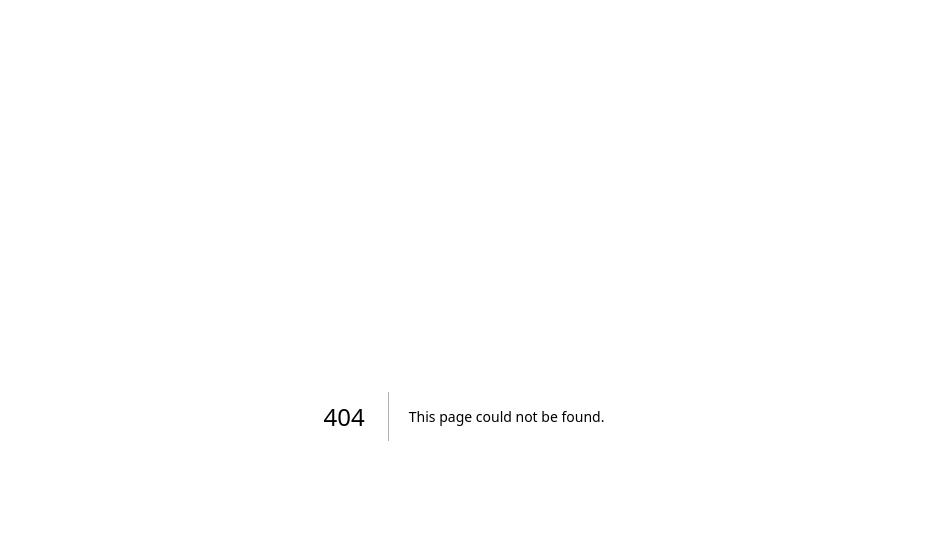
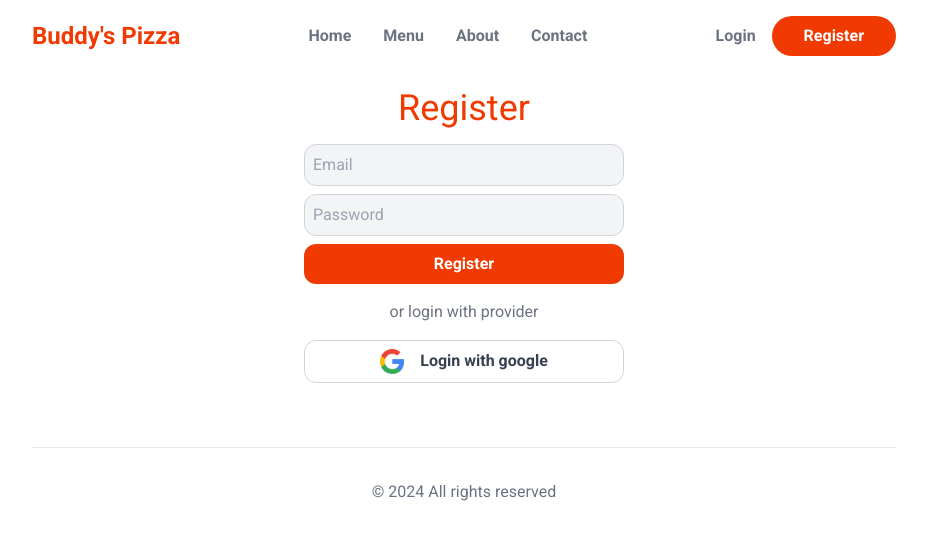
Before and after one commit to codernivas/Buddy-s-Pizza, a Next.js app: page /register in a window 1280 px wide. Before the commit this address had no page. Shown: the top 540 px of the page, without its empty margins (176-1103 px from the left). Built offline with nearby package versions, Linux system fonts and the light colour scheme.

Commit message:
Register page layout

```diff
--- a/src/app/layout.js
+++ b/src/app/layout.js
@@ -1,5 +1,6 @@
 import { Roboto } from "next/font/google";
 import "./globals.css";
+import Header from "@/components/layout/Header";
 
 const roboto = Roboto({ subsets: ["latin"] , weight:['400','500','700']});
 
@@ -13,8 +14,11 @@ export default function RootLayout({ children }) {
     <html lang="en">
       <body className={roboto.className}>
       <main className="max-w-4xl mx-auto p-4">
+      <Header/>
       {children}
-
+      <footer className="border-t p-8 text-center text-gray-500 mt-16">
+      &copy; 2024 All rights reserved
+      </footer>
       </main>
 
       </body>
--- a/src/app/page.js
+++ b/src/app/page.js
@@ -1,4 +1,3 @@
-import Header from "@/components/layout/Header"
 import Hero from "@/components/layout/Hero"
 import HomeMenu from "@/components/layout/HomeMenu"
 import SectionHeaders from "@/components/layout/SectionHeaders"
@@ -6,7 +5,6 @@ import SectionHeaders from "@/components/layout/SectionHeaders"
 export default function Home() {
   return (
     <>
-      <Header />
       <Hero />
       <HomeMenu />
       <section className="text-center my-16">
@@ -49,6 +47,7 @@ export default function Home() {
           </a>
         </div>
       </section>
+
     </>
   )
 }
--- /dev/null
+++ b/src/app/register/page.js
@@ -0,0 +1,21 @@
+import Image from "next/image"
+
+export default function RegisterPage() {
+  return (
+    <section className="mt-8">
+      <h1 className="text-center text-primary text-4xl mb-4">Register</h1>
+      <form className="block max-w-xs mx-auto">
+        <input type="email" placeholder="Email" />
+        <input type="password" placeholder="Password" />
+        <button type="submit"> Register</button>
+        <div className="my-4 text-center text-gray-500">
+          or login with provider
+        </div>
+        <button className="flex gap-4 justify-center">
+          <Image src={"/google.png"} alt={""} width={24} height={24} />
+          Login with google
+        </button>
+      </form>
+    </section>
+  )
+}
--- a/src/components/layout/Header.js
+++ b/src/components/layout/Header.js
@@ -1,21 +1,26 @@
 import Link from "next/link"
 
 export default function Header() {
-    return(
+  return (
     <header className="flex items-center justify-between">
-        <Link href="" className="text-primary font-semibold text-2xl">
+      <Link href="/" className="text-primary font-semibold text-2xl">
         Buddy&apos;s Pizza
       </Link>
       <nav className="flex items-center gap-8 text-gray-500 font-semibold">
-          <Link href={""}>Home</Link>
+        <Link href={"/"}>Home</Link>
         <Link href={""}>Menu</Link>
         <Link href={""}>About</Link>
         <Link href={""}>Contact</Link>
+      </nav>
+
+
+      <nav className="flex items-center gap-4 text-gray-500 font-semibold">
+        <Link href={"/login"}>Login</Link>
         <Link
-            href={""}
+          href={"/register"}
           className="bg-primary rounded-full text-white px-8 py-2"
         >
-            Login
+          Register
         </Link>
       </nav>
     </header>
--- a/src/components/layout/Hero.js
+++ b/src/components/layout/Hero.js
@@ -2,7 +2,6 @@ import Image from "next/image"
 import Right from "@/components/icons/Right"
 export default function Hero() {
   return (
-    <>
       <section className="grid grid-cols-2 mt-4">
         <div className="py-12">
           <h1 className="text-4xl font-semibold">
@@ -34,6 +33,5 @@ export default function Hero() {
           />
         </div>
       </section>
-    </>
   )
 }
```
Lines whose indentation alone changed are shown as unchanged.
